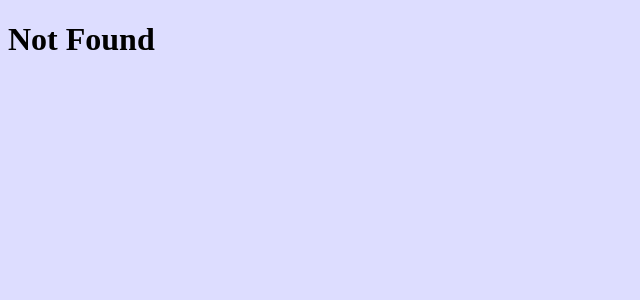
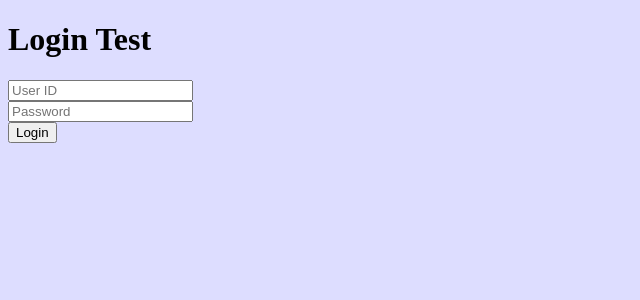
Before and after one commit to nobiki/nextjs-test, a Next.js app in the folder tohoho/: page /simple-login-test in a window 1280 px wide. Before the commit this address had no page. Shown: the top 300 px of the page, without its empty margins (0-640 px from the left). Built offline with nearby package versions, Linux system fonts and the light colour scheme.

Commit message:
form - Simple Login

```diff
--- /dev/null
+++ b/tohoho/app/simple-login-test/login.tsx
@@ -0,0 +1,16 @@
+'use server'
+export async function loginAction(state: any, formData: FormData) {
+  const user_id = formData.get('user_id')
+  const password = formData.get('password')
+  console.log({user_id, password})
+
+  if (user_id == "foo" && password == "bar") {
+  return {
+      message: 'OK',
+    }
+  } else{
+  return {
+      message: 'NG',
+    }
+  }
+}
--- /dev/null
+++ b/tohoho/app/simple-login-test/page.tsx
@@ -0,0 +1,19 @@
+'use client'
+import { useFormState } from 'react-dom'
+import { loginAction } from './login'
+const initialState = { message: '' }
+
+export default function Page() {
+  const [state, formAction] = useFormState(loginAction, initialState)
+  return (
+      <>
+              <h1>Login Test</h1>
+        <form action={formAction}>
+                <div><input type="text" name="user_id" placeholder="User ID" /></div>
+          <div><input type="password" name="password" placeholder="Password" /></div>
+              <button type="submit">Login</button>
+          <p>{state?.message}</p>
+        </form>
+        </>
+      )
+}
```
